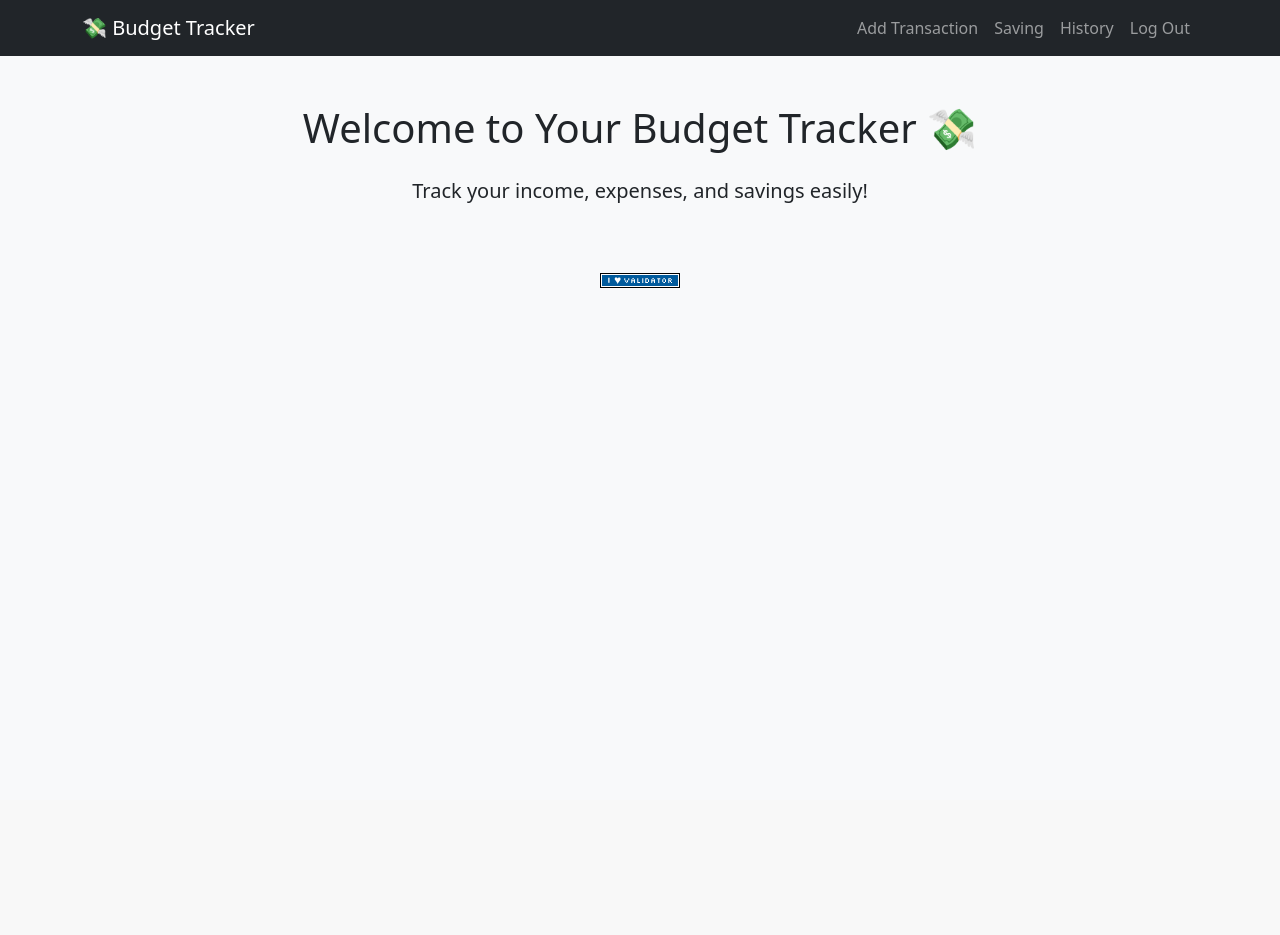
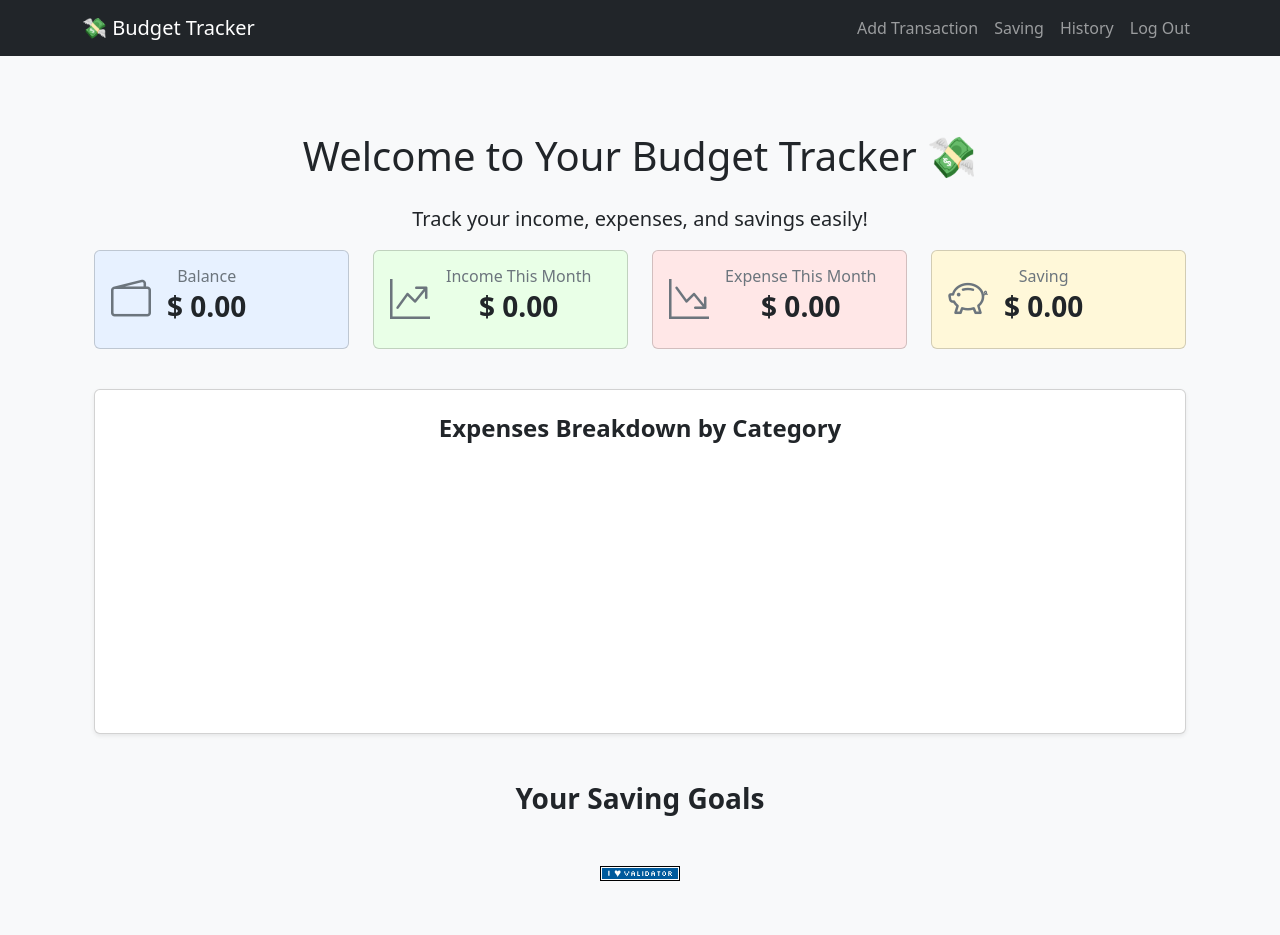
Before and after one commit to ChocoMary/cs50x, a Flask app: page / in a window 1280 px wide. Before the commit the page ends 288 px from the top, so only its background shows below. Run offline with Flask 3, Linux system fonts and the light colour scheme; a user stored in the database is signed in; a map, chart or similar area stays blank; some libraries are stand-ins or nearby versions.

Commit message:
for project

```diff
--- a/app.py
+++ b/app.py
@@ -127,7 +127,7 @@
 
     # Goal Percentage
     for goal in goals:
-        if goal["target"] > 0:
+        if goal["saved"] > 0:
             goal["percentage"] = (goal["saved"] / goal["target"]) * 100
 
         else:
@@ -377,7 +377,7 @@
             "INSERT INTO saving_deposits (user_id, goal_id, amount) VALUES (?, ?, ?)", session["user_id"], goal_id, amount
         )
 
-        flash("Deposit added successfully!")
+        flash("Saving added successfully!")
         return redirect("/saving")
 
     else:
--- a/static/script.js
+++ b/static/script.js
@@ -25,4 +25,6 @@
             newGoalInput.value = "";
         }
     });
+
+
 });
--- a/static/style.css
+++ b/static/style.css
@@ -0,0 +1,25 @@
+.card-pastel-blue {
+    background-color: #e7f1ff;
+}
+
+.card-pastel-green {
+    background-color: #e9ffe7;
+}
+
+.card-pastel-red {
+    background-color: #ffe7e7;
+}
+
+.card-pastel-yellow {
+    background-color: #fff8d9;
+}
+
+#expensePieChart {
+    max-width: 250px;
+    max-height: 250px;
+    margin: 0 auto;
+}
+
+body {
+    padding-top: 60px;
+}
--- a/templates/index.html
+++ b/templates/index.html
@@ -5,10 +5,166 @@
 {% endblock %}
 
 {% block main %}
-<div class="text-center">
-    <h1 class="mb-4">Welcome to Your Budget Tracker 💸</h1>
-    <p class="lead">Track your income, expenses, and savings easily!</p>
+<script>
+    console.log("JS is working");
+</script>
+<div class="container mt-4">
+    <div class="text-center">
+        <h1 class="mb-4">Welcome to Your Budget Tracker 💸</h1>
+        <p class="lead">Track your income, expenses, and savings easily!</p>
+    </div>
+
+    <div class="row">
+
+        <!-- Balance -->
+         <div class="col-12 col-sm-6 col-lg-3 mb-3">
+            <div class="card card-pastel-blue shodow-sm h-100">
+                <div class="card-body d-flex align-items-center">
+                    <i class="bi bi-wallet2 fs-1 text-secondary me-3"></i>
+                    <div>
+                        <h6 class="text-secondary mb-1">Balance</h6>
+                        <h3 class="fw-bold">$ {{ "%.2f"|format(balance) }}</h3>
+                    </div>
+                </div>
+            </div>
+         </div>
+
+         <!-- Income -->
+         <div class="col-12 col-sm-6 col-lg-3 mb-3">
+            <div class="card card-pastel-green shodow-sm h-100">
+                <div class="card-body d-flex align-items-center">
+                    <i class="bi bi-graph-up-arrow fs-1 text-secondary me-3"></i>
+                    <div>
+                        <h6 class="text-secondary mb-1">Income This Month</h6>
+                        <h3 class="fw-bold">$ {{ "%.2f"|format(income) }}</h3>
+                    </div>
+                </div>
+            </div>
+         </div>
+
+         <!-- Expense -->
+         <div class="col-12 col-sm-6 col-lg-3 mb-3">
+            <div class="card card-pastel-red shodow-sm h-100">
+                <div class="card-body d-flex align-items-center">
+                    <i class="bi bi-graph-down-arrow fs-1 text-secondary me-3"></i>
+                    <div>
+                        <h6 class="text-secondary mb-1">Expense This Month</h6>
+                        <h3 class="fw-bold">$ {{ "%.2f"|format(expense) }}</h3>
+                    </div>
+                </div>
+            </div>
+         </div>
+
+         <!-- Saving -->
+         <div class="col-12 col-sm-6 col-lg-3 mb-3">
+            <div class="card card-pastel-yellow shodow-sm h-100">
+                <div class="card-body d-flex align-items-center">
+                    <i class="bi bi-piggy-bank fs-1 text-secondary me-3"></i>
+                    <div>
+                        <h6 class="text-secondary mb-1">Saving</h6>
+                        <h3 class="fw-bold">$ {{ "%.2f"|format(saved) }}</h3>
+                    </div>
+                </div>
+            </div>
+         </div>
+
+    </div>
+
+    <div class="card shadow-sm p-4 mt-4">
+        <h4 class="mb-3 fw-bold">Expenses Breakdown by Category</h4>
+
+        <canvas id="expensePieChart"></canvas>
+    </div>
+
+</div>
+
+<!-- Saving Goals Section -->
+<div class="container mt-5">
+    <h3 class="fw-bold mb-4">Your Saving Goals</h3>
+
+    <div class="row row-cols-1 row-cols-sm-2 row-cols-md-3 row-cols-lg-4 g-4">
+
+        {% for goal in goals %}
+        <div class="col">
+            <div class="card shadow-sm p-3 h-100" style="background-color: #eff6ff;">
+                <h5 class="fw-bold">{{ goal.name }}</h5>
+
+                <p class="mb-1 text-muted">
+                    Saved: ${{ "%.2f"|format(goal.saved) }} /
+                    ${{ "%.2f"|format(goal.target) }}
+                </p>
+
+                <!-- Progress Bar -->
+                <div class="progress" style="height: 10px;">
+                    <div
+                        class="progress-bar bg-info"
+                        role="progressbar"
+                        style="width: {{ '%.2f'|format(goal.percentage) }}%;">
+                    </div>
+                </div>
+
+                <p class="mt-2 small fw-bold">
+                    {{ "%.1f"|format(goal.percentage) }}%
+                </p>
+            </div>
+        </div>
+        {% endfor %}
+
+    </div>
+</div>
 
 
-</div>
+<script>
+    // Load categories from Flask
+    const categories = {{ categories|tojson|safe }};
+
+    console.log("Categories:", categories);
+
+    // Extract labels & data
+    const pieLabels = categories.map(e => e.category);
+    const pieData = categories.map(e => parseFloat(e.amount));
+
+    const ctx = document.getElementById('expensePieChart').getContext('2d');
+
+    new Chart(ctx, {
+        type: 'pie',
+        data: {
+            labels: pieLabels,
+            datasets: [{
+                data: pieData,
+                backgroundColor: [
+                    "rgba(255, 99, 132, 0.6)",
+                    "rgba(54, 162, 235, 0.6)",
+                    "rgba(255, 206, 86, 0.6)",
+                    "rgba(75, 192, 192, 0.6)",
+                    "rgba(153, 102, 255, 0.6)",
+                    "rgba(255, 159, 64, 0.6)",
+                    "rgba(199, 199, 199, 0.6)",
+                    "rgba(83, 102, 255, 0.6)",
+                    "rgba(255, 102, 255, 0.6)",
+                    "rgba(102, 255, 178, 0.6)",
+                    "rgba(255, 204, 102, 0.6)",
+                    "rgba(102, 153, 255, 0.6)",
+                    "rgba(255, 153, 153, 0.6)",
+                    "rgba(153, 255, 204, 0.6)",
+                    "rgba(204, 153, 255, 0.6)",
+                    "rgba(255, 102, 102, 0.6)",
+                    "rgba(102, 255, 102, 0.6)"
+                ],
+                borderColor: "#fff",
+                borderWidth: 2
+            }]
+        },
+        options: {
+            responsive: true,
+            plugins: {
+                legend: {
+                    position: "bottom",
+                }
+            }
+        }
+    });
+</script>
+
+
 {% endblock %}
--- a/templates/layout.html
+++ b/templates/layout.html
@@ -7,6 +7,8 @@
 
     <!-- Bootstrap CSS -->
     <link href="https://cdn.jsdelivr.net/npm/bootstrap@5.3.3/dist/css/bootstrap.min.css" rel="stylesheet">
+    <link rel="stylesheet" href="https://cdn.jsdelivr.net/npm/bootstrap-icons@1.10.5/font/bootstrap-icons.css">
+
 
     <!-- http://getbootstrap.com/docs/5.3/ -->
         <link href="https://cdn.jsdelivr.net/npm/bootstrap@5.3.3/dist/css/bootstrap.min.css" rel="stylesheet" integrity="sha384-QWTKZyjpPEjISv5WaRU9OFeRpok6YctnYmDr5pNlyT2bRjXh0JMhjY6hW+ALEwIH" crossorigin="anonymous">
@@ -18,12 +20,13 @@
 
     <!-- Custom CSS -->
     <link href="/static/style.css" rel="stylesheet">
+    <script src="https://cdn.jsdelivr.net/npm/chart.js"></script>
     <script src="/static/script.js"></script>
 </head>
 <body class="bg-light">
 
     <!-- Navbar -->
-    <nav class="navbar navbar-expand-lg navbar-dark bg-dark">
+    <nav class="navbar navbar-expand-lg navbar-dark bg-dark fixed-top">
     <div class="container">
         <a class="navbar-brand" href="/">💸 Budget Tracker</a>
 
--- a/templates/saving.html
+++ b/templates/saving.html
@@ -41,7 +41,7 @@
 
          <!-- Deposit amount  -->
           <div class="mb-3">
-            <label class="form-label">-- Deposit Amount ($) --</label>
+            <label class="form-label">-- Saving Amount ($) --</label>
             <input class="form-control" name="amount" id="amount" step="0.01" autocomplete="off" placeholder="$ 0.00" type="number" required>
           </div>
 
```
Also changed, not shown: budget.db, 1 other file.
